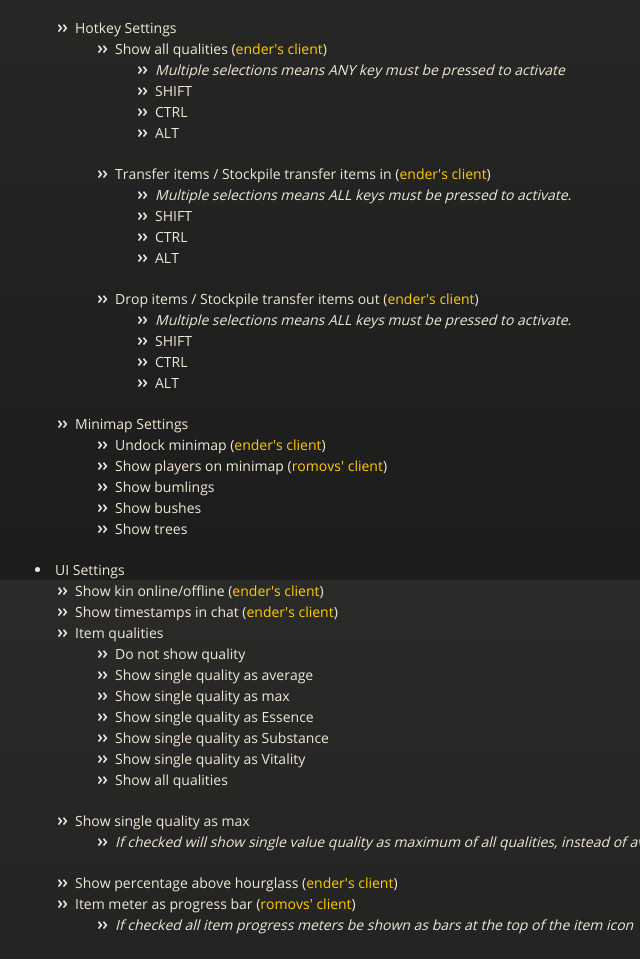
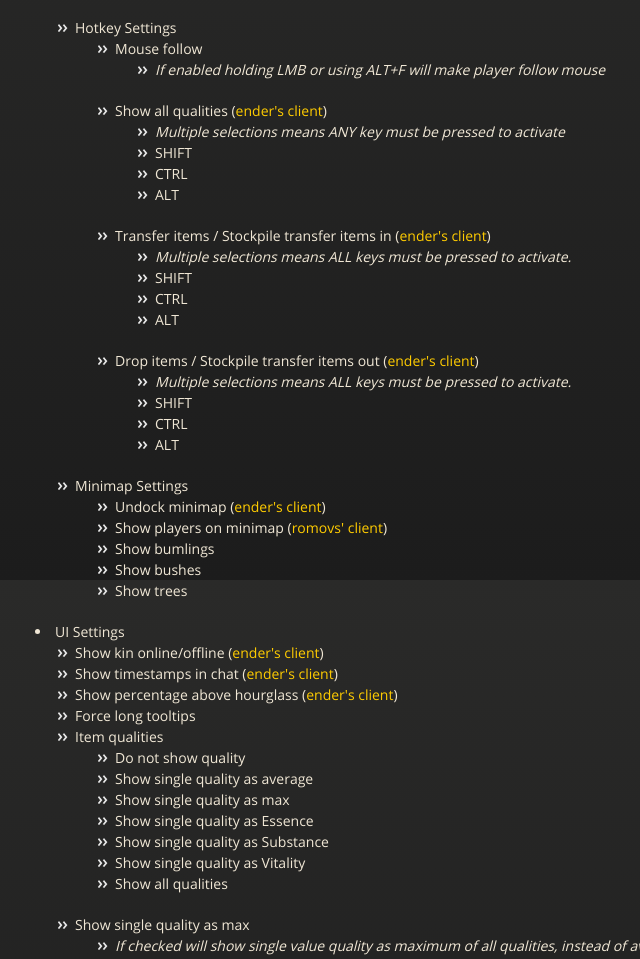
Before and after one commit to TheKrush/hafen-client-minion, a plain HTML site: page index.html in a window 1280 px wide. Shown: the part 2620-3579 px from the top of the page, without its empty margins (205-845 px from the left). Drawn offline with nearby package versions, Linux system fonts and the light colour scheme.

Commit message:
2015-09-19 release

```diff
--- a/index.html
+++ b/index.html
@@ -193,6 +193,11 @@
 						</li>
 						<li>Hotkey Settings
 							<ul>
+								<li>Mouse follow
+									<ul>
+										<li><i>If enabled holding LMB or using ALT+F will make player follow mouse</i></li>
+									</ul>
+								</li>
 								<li>Show all qualities (<a href="http://www.havenandhearth.com/forum/viewtopic.php?f=49&amp;t=40754">ender's client</a>)
 									<ul>
 										<li><i>Multiple selections means ANY key must be pressed to activate</i></li>
@@ -233,6 +238,8 @@
 							<ul>
 								<li>Show kin online/offline (<a href="http://www.havenandhearth.com/forum/viewtopic.php?f=49&amp;t=40754">ender's client</a>)</li>
 								<li>Show timestamps in chat (<a href="http://www.havenandhearth.com/forum/viewtopic.php?f=49&amp;t=40754">ender's client</a>)</li>
+								<li>Show percentage above hourglass (<a href="http://www.havenandhearth.com/forum/viewtopic.php?f=49&amp;t=40754">ender's client</a>)</li>
+								<li>Force long tooltips</li>
 								<li>Item qualities
 									<ul>
 										<li>Do not show quality</li>
@@ -249,7 +256,6 @@
 										<li><i>If checked will show single value quality as maximum of all qualities, instead of average</i></li>
 									</ul>
 								</li>
-								<li>Show percentage above hourglass (<a href="http://www.havenandhearth.com/forum/viewtopic.php?f=49&amp;t=40754">ender's client</a>)</li>
 								<li>Item meter as progress bar (<a href="http://www.havenandhearth.com/forum/viewtopic.php?f=49&amp;t=40400">romovs' client</a>)
 									<ul>
 										<li><i>If checked all item progress meters be shown as bars at the top of the item icon</i></li>
```
Also changed, not shown: 1 other file.
